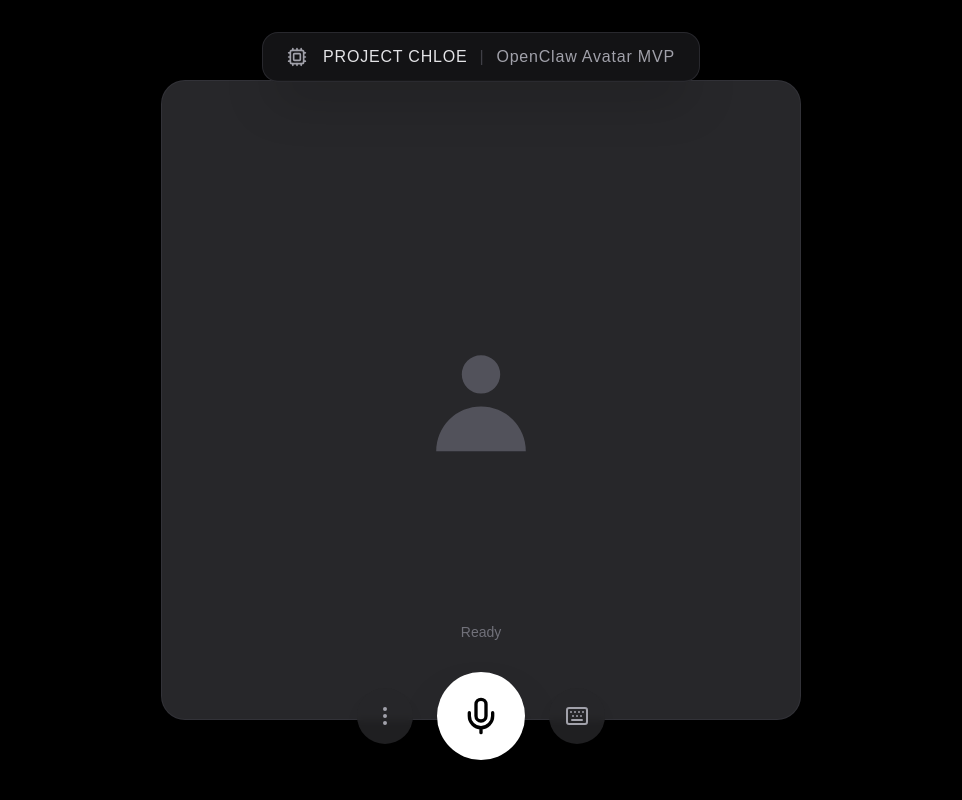
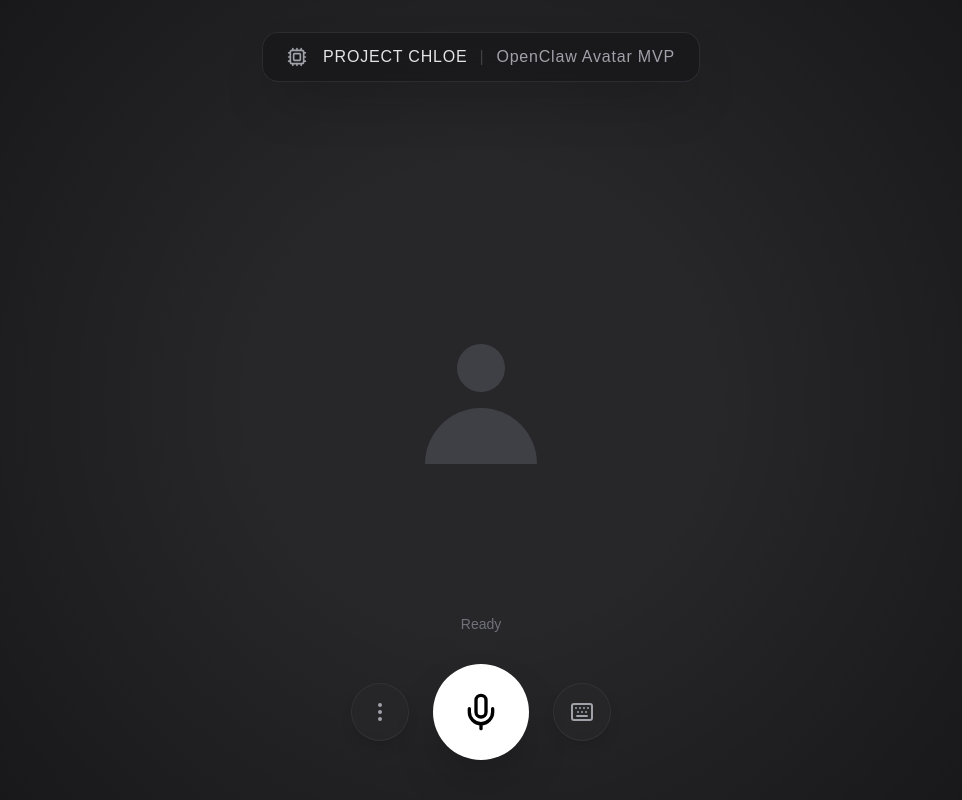
Before and after one commit to HoangClaw/openclaw-avatar-mvp, a Next.js app: page / in a window 1280 px wide. Shown: the whole page, without its empty margins (159-1121 px from the left). Built offline with nearby package versions, Linux system fonts and the light colour scheme.

Commit message:
feat(ui): implement full light mode support with settings toggle and localStorage persistence

```diff
--- a/src/app/page.tsx
+++ b/src/app/page.tsx
@@ -1,7 +1,7 @@
 'use client';
 
 import { useState, useEffect } from 'react';
-import { Mic, Keyboard, Send, MoreVertical, Cpu, X, Save, Paperclip } from 'lucide-react';
+import { Mic, Keyboard, Send, MoreVertical, Cpu, X, Save, Paperclip, Sun, Moon } from 'lucide-react';
 import { useRef } from 'react';
 
 export default function AvatarInterface() {
@@ -20,14 +20,23 @@ export default function AvatarInterface() {
   const [isSettingsOpen, setIsSettingsOpen] = useState(false);
   const [gatewayUrl, setGatewayUrl] = useState('http://localhost:19000');
   const [apiKey, setApiKey] = useState('');
+  const [theme, setTheme] = useState('dark'); // 'dark' or 'light'
 
   // Load saved settings from local storage on mount
   useEffect(() => {
     const savedUrl = localStorage.getItem('openclaw_gateway_url');
     const savedKey = localStorage.getItem('openclaw_api_key');
+    const savedTheme = localStorage.getItem('openclaw_theme');
     if (savedUrl) setGatewayUrl(savedUrl);
     if (savedKey) setApiKey(savedKey);
+    if (savedTheme) setTheme(savedTheme);
   }, []);
+
+  // Update theme in DOM and localStorage
+  useEffect(() => {
+    document.documentElement.setAttribute('data-theme', theme);
+    localStorage.setItem('openclaw_theme', theme);
+  }, [theme]);
 
   const handleVoiceToggle = () => {
     if (isSettingsOpen) return;
@@ -83,24 +92,33 @@ export default function AvatarInterface() {
   };
 
   return (
-    <main className="relative flex flex-col h-screen w-screen bg-black overflow-hidden justify-center items-center">
+    <main className={`relative flex flex-col h-screen w-screen overflow-hidden justify-center items-center transition-colors duration-500 ${theme === 'dark' ? 'bg-black' : 'bg-zinc-50'}`}>
 
       {/* Top Project Banner */}
       <div className="absolute top-8 left-0 w-full flex justify-center z-10 px-4 pointer-events-none transition-opacity duration-300" style={{ opacity: isSettingsOpen ? 0.2 : 1 }}>
-        <div className="bg-zinc-900/80 backdrop-blur-md px-6 py-3 rounded-2xl border border-zinc-700/50 shadow-2xl flex items-center gap-4">
-          <Cpu className="w-5 h-5 text-zinc-400" />
-          <h1 className="text-zinc-200 font-medium tracking-wider text-sm sm:text-base flex items-center gap-3">
-            PROJECT CHLOE <span className="text-zinc-700">|</span> <span className="text-zinc-400 font-normal">OpenClaw Avatar MVP</span>
+        <div className={`backdrop-blur-md px-6 py-3 rounded-2xl border shadow-2xl flex items-center gap-4 transition-all duration-300 ${
+          theme === 'dark'
+            ? 'bg-zinc-900/80 border-zinc-700/50'
+            : 'bg-white/80 border-zinc-200'
+        }`}>
+          <Cpu className={`w-5 h-5 transition-colors ${theme === 'dark' ? 'text-zinc-400' : 'text-zinc-500'}`} />
+          <h1 className={`font-medium tracking-wider text-sm sm:text-base flex items-center gap-3 transition-colors ${theme === 'dark' ? 'text-zinc-200' : 'text-zinc-800'}`}>
+            PROJECT CHLOE <span className={theme === 'dark' ? 'text-zinc-700' : 'text-zinc-300'}>|</span> <span className={`font-normal ${theme === 'dark' ? 'text-zinc-400' : 'text-zinc-500'}`}>OpenClaw Avatar MVP</span>
           </h1>
         </div>
       </div>
 
-      {/* Default Grey Avatar Placeholder */}
-      <div className="absolute inset-0 flex items-center justify-center pointer-events-none transition-all duration-500" style={{ transform: isSettingsOpen ? 'scale(0.95)' : 'scale(1)', filter: isSettingsOpen ? 'blur(4px) brightness(0.5)' : 'none' }}>
-        <div className="w-[85vw] h-[85vh] sm:w-[50vw] sm:h-[80vh] bg-zinc-800 rounded-3xl shadow-2xl flex items-center justify-center border border-zinc-700/50">
+      {/* Full Screen Avatar Placeholder */}
+      <div
+        className={`absolute inset-0 flex items-center justify-center pointer-events-none transition-all duration-500 ${theme === 'dark' ? 'bg-zinc-800' : 'bg-zinc-200'}`}
+        style={{
+          transform: isSettingsOpen ? 'scale(1.05)' : 'scale(1)',
+          filter: isSettingsOpen ? 'blur(10px) brightness(0.4)' : 'none'
+        }}
+      >
          {/* Temporary SVG placeholder */}
          <svg
-              className="w-32 h-32 text-zinc-600"
+            className={`w-40 h-40 transition-colors duration-300 ${theme === 'dark' ? 'text-zinc-700' : 'text-zinc-400'}`}
             fill="currentColor"
             viewBox="0 0 20 20"
             xmlns="http://www.w3.org/2000/svg"
@@ -111,35 +129,69 @@ export default function AvatarInterface() {
               clipRule="evenodd"
             />
           </svg>
-        </div>
+
+          {/* Radial Gradient Overlay for Immersive Effect */}
+          <div
+            className="absolute inset-0 transition-opacity duration-500"
+            style={{
+              background: theme === 'dark'
+                ? 'radial-gradient(circle at center, rgba(0,0,0,0) 30%, rgba(0,0,0,0.5) 100%)'
+                : 'radial-gradient(circle at center, rgba(255,255,255,0) 30%, rgba(0,0,0,0.05) 100%)'
+            }}
+          ></div>
       </div>
 
       {/* Settings Modal Layer */}
       {isSettingsOpen && (
         <div className="absolute inset-0 z-40 flex items-center justify-center bg-black/60 backdrop-blur-sm p-4">
-          <div className="bg-zinc-900 border border-zinc-700 rounded-3xl w-full max-w-md shadow-[0_0_50px_rgba(0,0,0,0.8)] overflow-hidden animate-in fade-in zoom-in duration-200">
+          <div className={`border rounded-3xl w-full max-w-md shadow-[0_0_50px_rgba(0,0,0,0.8)] overflow-hidden animate-in fade-in zoom-in duration-200 transition-colors ${
+            theme === 'dark' ? 'bg-zinc-900 border-zinc-700' : 'bg-white border-zinc-200'
+          }`}>
             {/* Modal Header */}
-            <div className="flex justify-between items-center px-6 py-4 border-b border-zinc-800">
-              <h2 className="text-white font-medium text-lg flex items-center gap-2">
-                <Cpu className="w-5 h-5 text-zinc-400" /> OpenClaw Connection
+            <div className={`flex justify-between items-center px-6 py-4 border-b ${theme === 'dark' ? 'border-zinc-800' : 'border-zinc-100'}`}>
+              <h2 className={`font-medium text-lg flex items-center gap-2 ${theme === 'dark' ? 'text-white' : 'text-zinc-900'}`}>
+                <Cpu className={`w-5 h-5 ${theme === 'dark' ? 'text-zinc-400' : 'text-zinc-500'}`} /> OpenClaw Connection
               </h2>
               <button
                 onClick={() => setIsSettingsOpen(false)}
-                className="text-zinc-500 hover:text-white transition-colors"
+                className="text-zinc-500 hover:text-red-500 transition-colors"
               >
                 <X className="w-6 h-6" />
               </button>
             </div>
 
             {/* Modal Body */}
-            <div className="p-6 space-y-5">
+            <div className="p-6 space-y-6">
+              {/* Theme Toggle Section */}
+              <div className="flex items-center justify-between p-4 rounded-2xl border transition-all duration-300 ${
+                theme === 'dark' ? 'bg-zinc-950 border-zinc-800' : 'bg-zinc-50 border-zinc-200'
+              }">
+                <div className="flex items-center gap-3 text-sm font-semibold text-zinc-400 uppercase tracking-wider">
+                  {theme === 'dark' ? <Moon className="w-4 h-4" /> : <Sun className="w-4 h-4" />} Appearance
+                </div>
+                <div
+                  onClick={() => setTheme(theme === 'dark' ? 'light' : 'dark')}
+                  className={`w-14 h-8 rounded-full p-1 cursor-pointer transition-colors duration-300 ${theme === 'dark' ? 'bg-zinc-800' : 'bg-zinc-300'}`}
+                >
+                  <div className={`w-6 h-6 rounded-full shadow-md transform transition-transform duration-300 flex items-center justify-center ${
+                    theme === 'dark' ? 'translate-x-6 bg-white text-zinc-900' : 'translate-x-0 bg-white text-zinc-400'
+                  }`}>
+                    {theme === 'dark' ? <Moon className="w-3.5 h-3.5" /> : <Sun className="w-3.5 h-3.5" />}
+                  </div>
+                </div>
+              </div>
+
               <div className="space-y-2">
                 <label className="text-xs font-semibold text-zinc-400 uppercase tracking-wider">Gateway URL</label>
                 <input
                   type="text"
                   value={gatewayUrl}
                   onChange={(e) => setGatewayUrl(e.target.value)}
-                  className="w-full bg-zinc-950 border border-zinc-800 text-zinc-200 rounded-xl px-4 py-3 focus:outline-none focus:border-zinc-600 focus:ring-1 focus:ring-zinc-600 transition-all"
+                  className={`w-full border rounded-xl px-4 py-3 focus:outline-none focus:ring-1 transition-all ${
+                    theme === 'dark'
+                      ? 'bg-zinc-950 border-zinc-800 text-zinc-200 focus:border-zinc-600 focus:ring-zinc-600'
+                      : 'bg-zinc-50 border-zinc-200 text-zinc-900 focus:border-zinc-400 focus:ring-zinc-400'
+                  }`}
                   placeholder="http://localhost:19000"
                 />
               </div>
@@ -150,17 +202,23 @@ export default function AvatarInterface() {
                   type="password"
                   value={apiKey}
                   onChange={(e) => setApiKey(e.target.value)}
-                  className="w-full bg-zinc-950 border border-zinc-800 text-zinc-200 rounded-xl px-4 py-3 focus:outline-none focus:border-zinc-600 focus:ring-1 focus:ring-zinc-600 transition-all"
+                  className={`w-full border rounded-xl px-4 py-3 focus:outline-none focus:ring-1 transition-all ${
+                    theme === 'dark'
+                      ? 'bg-zinc-950 border-zinc-800 text-zinc-200 focus:border-zinc-600 focus:ring-zinc-600'
+                      : 'bg-zinc-50 border-zinc-200 text-zinc-900 focus:border-zinc-400 focus:ring-zinc-400'
+                  }`}
                   placeholder="oc-..."
                 />
               </div>
             </div>
 
             {/* Modal Footer */}
-            <div className="px-6 py-4 border-t border-zinc-800 flex justify-end">
+            <div className={`px-6 py-4 border-t flex justify-end ${theme === 'dark' ? 'border-zinc-800' : 'border-zinc-100'}`}>
               <button
                 onClick={saveSettings}
-                className="bg-white text-black hover:bg-zinc-200 px-6 py-2.5 rounded-xl font-medium transition-colors flex items-center gap-2"
+                className={`px-6 py-2.5 rounded-xl font-medium transition-colors flex items-center gap-2 shadow-sm ${
+                  theme === 'dark' ? 'bg-white text-black hover:bg-zinc-200' : 'bg-zinc-900 text-white hover:bg-black'
+                }`}
               >
                 <Save className="w-4 h-4" /> Save Configuration
               </button>
@@ -179,24 +237,26 @@ export default function AvatarInterface() {
                Listening...
              </span>
            ) : (
-             <span className="text-zinc-500 text-sm font-medium">
+             <span className={`text-sm font-medium transition-colors ${theme === 'dark' ? 'text-zinc-500' : 'text-zinc-400'}`}>
                Ready
              </span>
            )}
         </div>
 
-        {/* Chat Window (Revealed when typing) */}
+        {/* Chat Window */}
         {isTyping && (
-          <div className="mb-6 w-full max-w-md bg-zinc-900/90 backdrop-blur-md rounded-3xl border border-zinc-700/50 flex flex-col overflow-hidden shadow-[0_20px_60px_-15px_rgba(0,0,0,0.7)] transition-all animate-in slide-in-from-bottom-4 duration-300">
+          <div className={`mb-6 w-full max-w-md backdrop-blur-md rounded-3xl border flex flex-col overflow-hidden shadow-[0_20px_60px_-15px_rgba(0,0,0,0.7)] transition-all animate-in slide-in-from-bottom-4 duration-300 ${
+            theme === 'dark' ? 'bg-zinc-900/90 border-zinc-700/50' : 'bg-white/90 border-zinc-200'
+          }`}>
 
             {/* Chat History */}
             <div className="h-64 sm:h-80 p-5 overflow-y-auto flex flex-col gap-4 scroll-smooth">
               {messages.map((msg, i) => (
                 <div key={i} className={`flex ${msg.role === 'user' ? 'justify-end' : 'justify-start'}`}>
-                  <div className={`px-4 py-2.5 max-w-[85%] text-sm leading-relaxed ${
+                  <div className={`px-4 py-2.5 max-w-[85%] text-sm leading-relaxed shadow-sm transition-all duration-300 ${
                     msg.role === 'user'
-                      ? 'bg-zinc-200 text-black rounded-2xl rounded-tr-sm font-medium shadow-sm'
-                      : 'bg-zinc-800 text-zinc-300 border border-zinc-700/50 rounded-2xl rounded-tl-sm shadow-sm'
+                      ? (theme === 'dark' ? 'bg-zinc-200 text-black rounded-2xl rounded-tr-sm font-medium' : 'bg-zinc-900 text-white rounded-2xl rounded-tr-sm font-medium')
+                      : (theme === 'dark' ? 'bg-zinc-800 text-zinc-300 border border-zinc-700/50 rounded-2xl rounded-tl-sm' : 'bg-zinc-100 text-zinc-700 border border-zinc-200 rounded-2xl rounded-tl-sm')
                   }`}>
                     {msg.text}
                   </div>
@@ -205,12 +265,12 @@ export default function AvatarInterface() {
             </div>
 
             {/* Input Form Area */}
-            <div className="flex flex-col border-t border-zinc-800/80 bg-zinc-900">
+            <div className={`flex flex-col border-t transition-colors duration-300 ${theme === 'dark' ? 'border-zinc-800/80 bg-zinc-900' : 'border-zinc-100 bg-zinc-50'}`}>
 
               {/* Attachment Preview UI */}
               {attachment && (
-                <div className="px-4 py-2 bg-zinc-800/50 flex items-center justify-between border-b border-zinc-800/80">
-                  <div className="flex items-center gap-2 text-sm text-zinc-300 bg-zinc-800 px-3 py-1.5 rounded-lg border border-zinc-700/50">
+                <div className={`px-4 py-2 flex items-center justify-between border-b transition-colors ${theme === 'dark' ? 'bg-zinc-800/50 border-zinc-800/80' : 'bg-zinc-100/50 border-zinc-200'}`}>
+                  <div className={`flex items-center gap-2 text-sm px-3 py-1.5 rounded-lg border transition-colors ${theme === 'dark' ? 'text-zinc-300 bg-zinc-800 border-zinc-700/50' : 'text-zinc-600 bg-white border-zinc-200'}`}>
                     <Paperclip className="w-3.5 h-3.5 text-zinc-400" />
                     <span className="truncate max-w-[200px]">{attachment.name}</span>
                   </div>
@@ -231,7 +291,6 @@ export default function AvatarInterface() {
                 onSubmit={handleSubmit}
                 className="p-3 flex items-center gap-2"
               >
-                {/* Hidden File Input */}
                 <input
                   type="file"
                   ref={fileInputRef}
@@ -239,18 +298,21 @@ export default function AvatarInterface() {
                   className="hidden"
                 />
 
-                {/* Attachment Button */}
                 <button
                   type="button"
                   onClick={() => fileInputRef.current?.click()}
-                  className="p-3 rounded-xl text-zinc-400 hover:text-white hover:bg-zinc-800 transition-colors"
+                  className={`p-3 rounded-xl transition-colors ${theme === 'dark' ? 'text-zinc-400 hover:text-white hover:bg-zinc-800' : 'text-zinc-500 hover:text-black hover:bg-zinc-200'}`}
                 >
                   <Paperclip className="w-5 h-5" />
                 </button>
 
                 <input
                   type="text"
-                  className="flex-1 bg-zinc-950 border border-zinc-800 text-white rounded-xl px-4 py-3 focus:outline-none focus:border-zinc-600 focus:ring-1 focus:ring-zinc-600 transition-all placeholder-zinc-500"
+                  className={`flex-1 border rounded-xl px-4 py-3 focus:outline-none focus:ring-1 transition-all placeholder-zinc-500 ${
+                    theme === 'dark'
+                      ? 'bg-zinc-950 border-zinc-800 text-white focus:border-zinc-600 focus:ring-zinc-600'
+                      : 'bg-white border-zinc-200 text-zinc-900 focus:border-zinc-400 focus:ring-zinc-400'
+                  }`}
                   placeholder="Message Chloe..."
                   value={inputText}
                   onChange={(e) => setInputText(e.target.value)}
@@ -258,7 +320,7 @@ export default function AvatarInterface() {
                 />
                 <button
                   type="submit"
-                  className="p-3.5 bg-white text-black rounded-xl hover:bg-zinc-200 transition-colors shadow-sm"
+                  className={`p-3.5 rounded-xl transition-colors shadow-sm ${theme === 'dark' ? 'bg-white text-black hover:bg-zinc-200' : 'bg-zinc-900 text-white hover:bg-black'}`}
                 >
                   <Send className="w-5 h-5" />
                 </button>
@@ -270,33 +332,34 @@ export default function AvatarInterface() {
         {/* Action Buttons */}
         <div className="flex items-center gap-6">
 
-          {/* Settings / Extra Button */}
           <button
             onClick={() => setIsSettingsOpen(true)}
-            className="p-4 rounded-full bg-zinc-800/80 text-zinc-400 hover:text-white hover:bg-zinc-700 transition-all backdrop-blur-sm shadow-lg"
+            className={`p-4 rounded-full transition-all backdrop-blur-sm shadow-lg border ${
+              theme === 'dark'
+                ? 'bg-zinc-800/80 text-zinc-400 hover:text-white hover:bg-zinc-700 border-zinc-700/50'
+                : 'bg-white/80 text-zinc-500 hover:text-black hover:bg-zinc-100 border-zinc-200'
+            }`}
           >
             <MoreVertical className="w-6 h-6" />
           </button>
 
-          {/* Center Voice Button */}
           <button
             onClick={handleVoiceToggle}
-            className={`p-6 rounded-full shadow-2xl transition-all duration-300 ${
+            className={`p-6 rounded-full shadow-2xl transition-all duration-300 border-4 ${
               isRecording
-                ? 'bg-red-500 text-white scale-110 shadow-[0_0_40px_rgba(239,68,68,0.4)]'
-                : 'bg-white text-black hover:scale-105'
+                ? 'bg-red-500 text-white scale-110 shadow-[0_0_40px_rgba(239,68,68,0.4)] border-red-400'
+                : (theme === 'dark' ? 'bg-white text-black hover:scale-105 border-transparent' : 'bg-zinc-900 text-white hover:scale-105 border-transparent')
             }`}
           >
             <Mic className={`w-10 h-10 ${isRecording ? 'animate-pulse' : ''}`} />
           </button>
 
-          {/* Keyboard / Text Chat Button */}
           <button
             onClick={handleChatToggle}
-            className={`p-4 rounded-full transition-all backdrop-blur-sm shadow-lg ${
+            className={`p-4 rounded-full transition-all backdrop-blur-sm shadow-lg border ${
               isTyping
-                ? 'bg-white text-black'
-                : 'bg-zinc-800/80 text-zinc-400 hover:text-white hover:bg-zinc-700'
+                ? (theme === 'dark' ? 'bg-white text-black border-transparent' : 'bg-zinc-900 text-white border-transparent')
+                : (theme === 'dark' ? 'bg-zinc-800/80 text-zinc-400 hover:text-white hover:bg-zinc-700 border-zinc-700/50' : 'bg-white/80 text-zinc-500 hover:text-black hover:bg-zinc-100 border-zinc-200')
             }`}
           >
             <Keyboard className="w-6 h-6" />
```
Lines whose indentation alone changed are shown as unchanged.
